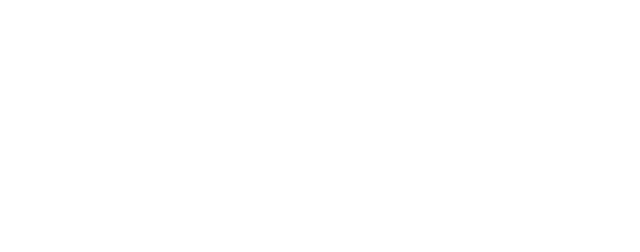
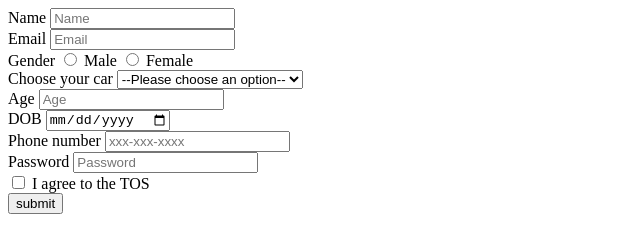
Before and after one commit to acciojob/signup-form-car-Saravanan-Rajasekharan, a website: page main.html in a window 1280 px wide. Shown: the whole page, without its empty margins (0-640 px from the left). Drawn offline with Linux system fonts and the light colour scheme.

Commit message:
created a submission

```diff
--- a/main.html
+++ b/main.html
@@ -7,7 +7,62 @@
 </head>
 
 <body>
+
+	<form method="post">
 	<!-- the entire body must be written by student -->
+	<label for="name"> Name</label>
+	<input type="text" id="name" placeholder="Name" required>
+	<br>
+
+	<label for="email"> Email</label>
+	<input type="email" id="email" placeholder="Email" required>
+	<br>
+
+	<label for="gender"> Gender</label>
+	<input type="radio" id="gender_m" name="gender" required>
+	<label for="gender_m">Male</label>
+	<input type="radio" id="gender_f" name="gender" required>
+	<label for="gender_f">Female</label>
+	<br>
+
+	<label for="cars"> Choose your car</label>
+	<select id="cars" >
+		 <option  disabled selected hidden>--Please choose an option--</option>
+		<option >BMW</option>
+		<option>Audi</option>
+		<option>Mercedez</option>
+	</select>
+	<br>
+
+	<label for="age"> Age</label>
+	<input type="number" id="age" placeholder="Age" required>
+	<br>
+
+	<label for="dob"> DOB</label>
+	<input type="date" id="dob"  required>
+	<br>
+
+	<label for="tel"> Phone number</label>
+	<input type="tel" id="tel" placeholder="xxx-xxx-xxxx" >
+	<br>
+
+	<label for="tel"> Password</label>
+	<input type="password" id="tel" placeholder="Password" required>
+	<br>
+
+	<input type="checkbox" id="tos" required>
+	<label for="tos"> I agree to the TOS</label>
+	<br>
+
+
+	<button type="submit">submit</button>
+
+
+	</form>
+
+
+
+
     <script type="text/javascript" src="./script.js">
 </script>
 
```
